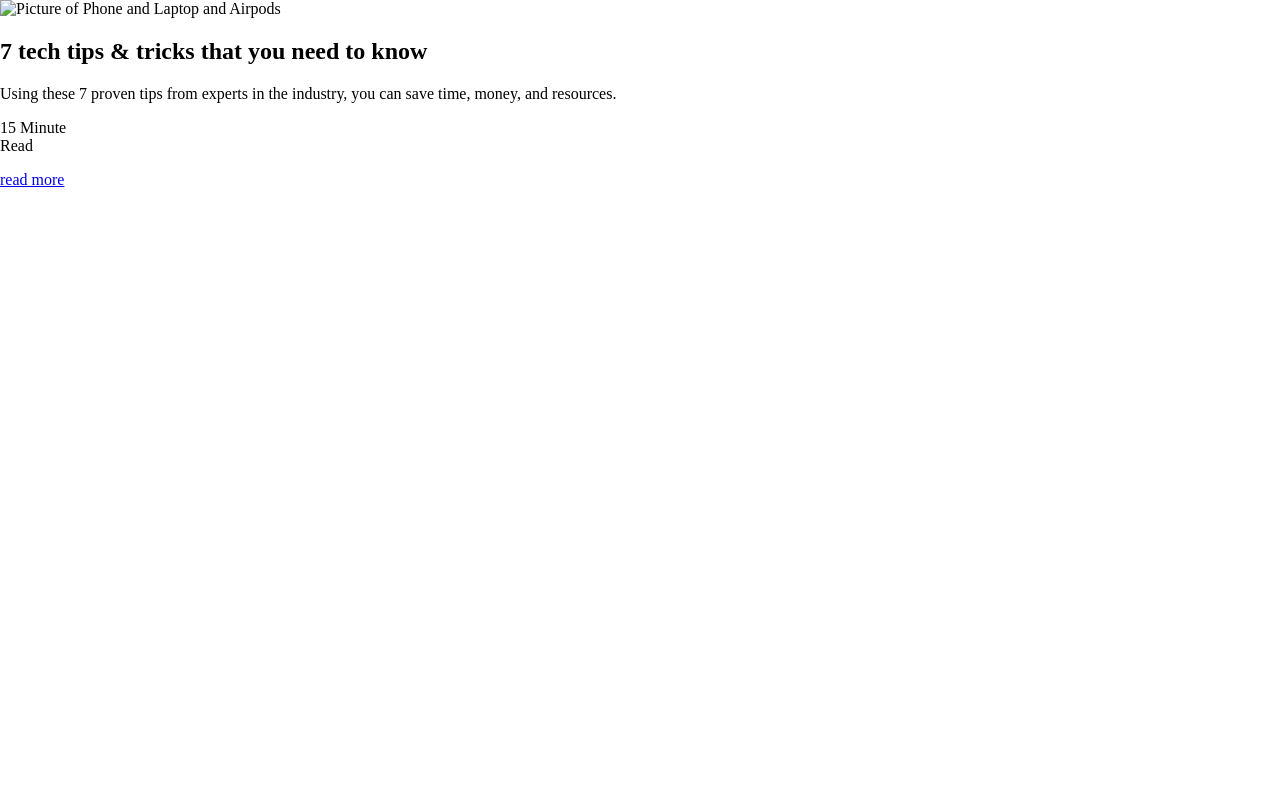
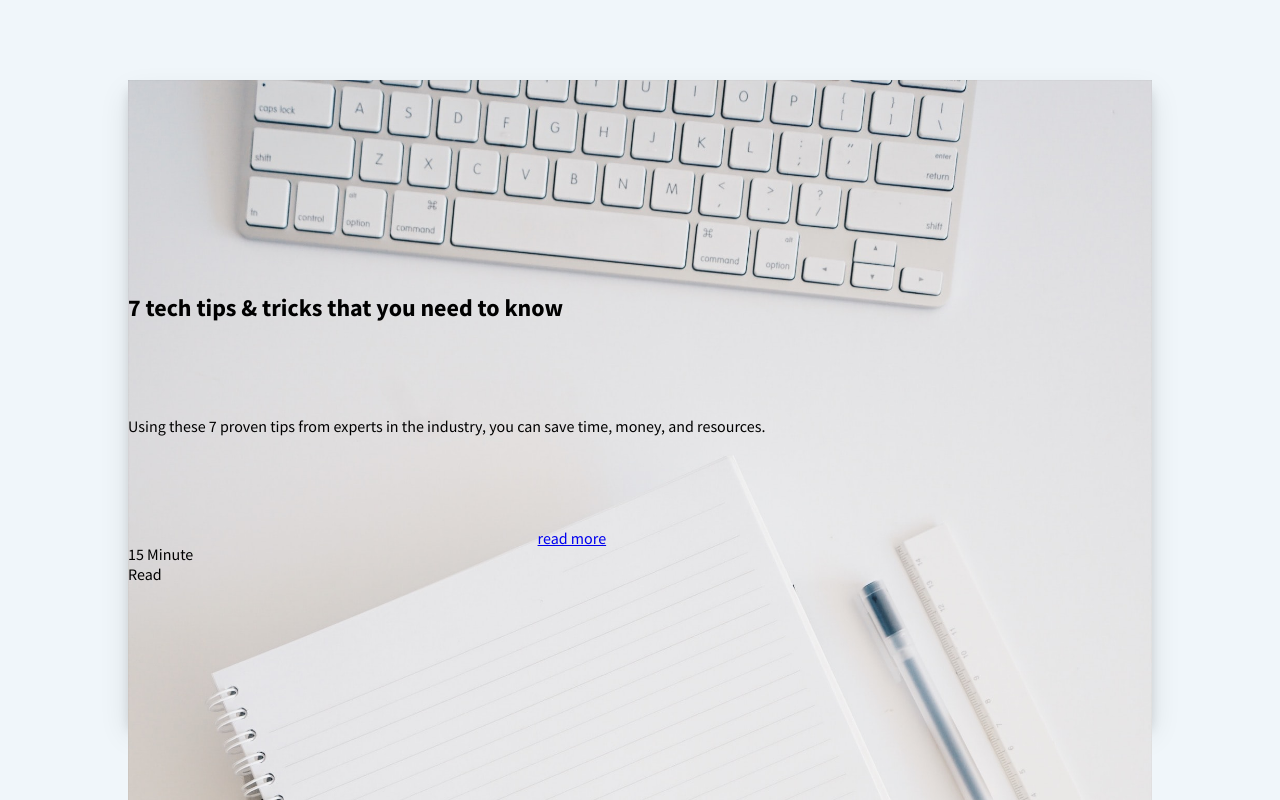
Before and after one commit to LewisNozaki/Grid-card-1, a plain HTML site: page index.html in a window 1280 px wide. Shown: the top 800 px of the page. Drawn offline with Linux system fonts and the light colour scheme.

Commit message:
setup grid templates

```diff
--- a/index.html
+++ b/index.html
@@ -12,14 +12,14 @@
   <!-- Main Card Container -->
   <div class="card-container">
     <!-- Image -->
-    <img src="./assets/my-img.png" alt="Picture of Phone and Laptop and Airpods" class="card-image">
+    <img src="./assets/image-1.jpeg" alt="Picture of note pad on a desk" class="card-image">
 
     <!-- Card Content -->
     <h2 class="card-title">7 tech tips & tricks that you need to know</h2>
     <p class="card-body">Using these 7 proven tips from experts in the industry, you can save time, money, and resources.</p>
 
-    <p class="footer-content"><span>15</span> Minute <br> Read</p>
-    <a href="#" class="footer-btn">read more</a>
+    <p class="card-footer"><span>15</span> Minute <br> Read</p>
+    <a href="#" class="card-btn">read more</a>
   </div>
 </body>
 </html>
--- a/styles.css
+++ b/styles.css
@@ -1,3 +1,5 @@
+@import url("https://fonts.googleapis.com/css?family=Source+Code+Pro:400,500,600,700|Source+Sans+Pro:400,600,700&display=swap");
+
 *,
 *:before,
 *:after {
@@ -13,4 +15,48 @@ body {
   margin: 0;
   width: 100%;
   height: 100vh;
+  background: rgb(240, 246, 250);
+  font-family: "Source Sans Pro", sans-serif;
+  display: flex;
+  justify-content: center;
+  align-items: center;
 }
+
+img {
+  width: 100%;
+}
+
+.card-container {
+  background: #fff;
+  width: 80%;
+  height: 80%;
+  box-shadow: 0 14px 28px rgba(0, 0, 0, 0.1),
+              0 10px 10px rgba(0, 0, 0, 0.1);
+  display: grid;
+  grid-template: 30% 20% 20% 30% / 40% 60%;
+}
+
+.card-image {
+  grid-column: 1 / 3;
+  grid-row: 1 / 2;
+}
+
+.card-title {
+  grid-column: 1 / 3;
+  grid-row: 2 / 3;
+}
+
+.card-body {
+  grid-column: 1 / 3;
+  grid-row: 3 / 4;
+}
+
+.card-footer {
+  grid-column: 1 / 2;
+  grid-row: 4 / 5;
+}
+
+.card-btn {
+  grid-column: 2 / 3;
+  grid-row: 4 / 5;
+}
```
